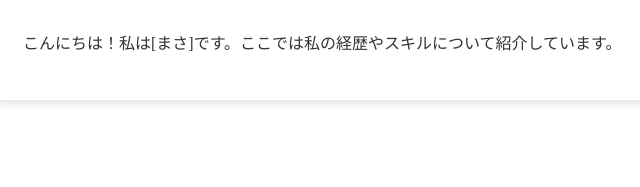
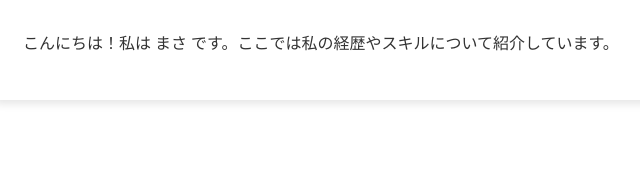
Before and after one commit to masa07180807/username.github.io, a plain HTML site: page about.html in a window 1280 px wide. Shown: the part 282-469 px from the top of the page, 167-807 px from the left. Drawn offline with Linux system fonts and the light colour scheme.

Commit message:
Update about.html

```diff
--- a/about.html
+++ b/about.html
@@ -24,7 +24,7 @@
     </header>
     <section>
         <h2>自己紹介</h2>
-        <p>こんにちは！私は[まさ]です。ここでは私の経歴やスキルについて紹介しています。</p>
+        <p>こんにちは！私は まさ です。ここでは私の経歴やスキルについて紹介しています。</p>
     </section>
     <footer>
         <p>&copy; 2024 まさ. All rights reserved.</p>
```
